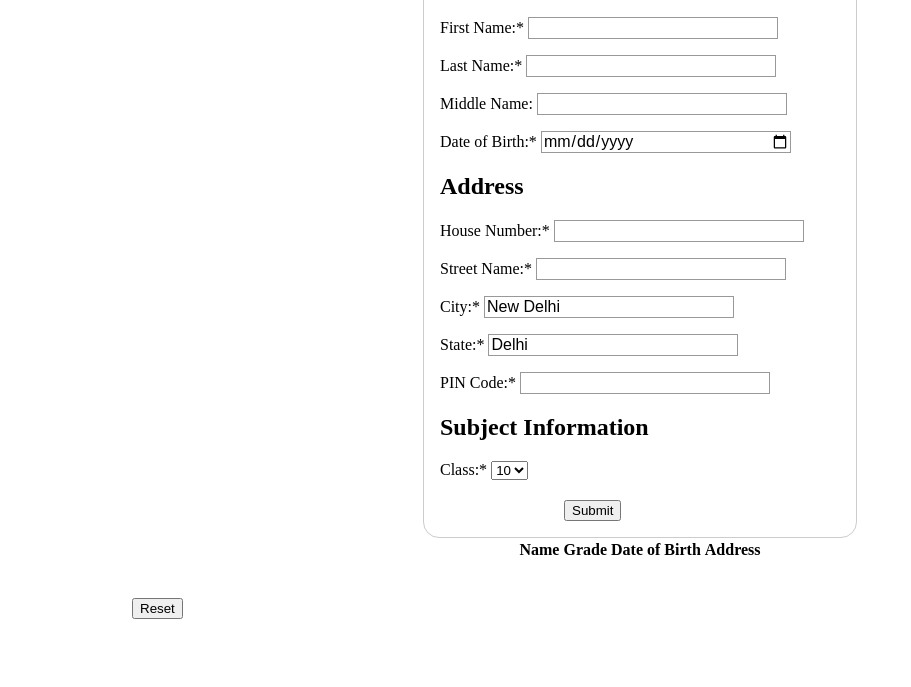
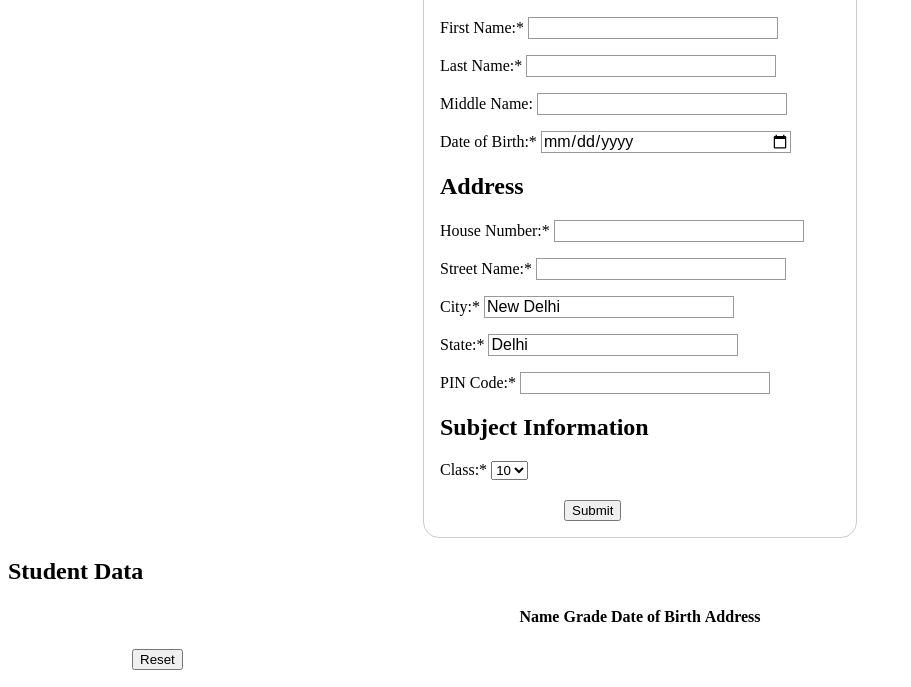
Before and after one commit to Hargun02/school-records, a plain HTML site: page index.html in a window 1280 px wide. Shown: the part 113-800 px from the top of the page, without its empty margins (0-911 px from the left). Drawn offline with Linux system fonts and the light colour scheme.

Commit message:
feat: change table from div to section

```diff
--- a/index.html
+++ b/index.html
@@ -70,12 +70,13 @@
       <button type="submit">Submit</button>
       </div>
     </form>
-    <div>
+    <section>
+      <h2>Student Data</h2>
       <table id="records">
         <thead id="records-head"></thead>
         <tbody id="records-body"></tbody>
       </table>
-    </div>
+    </section>
     <div>
       <button id="reset-data">Reset</button>
     </div>
```
